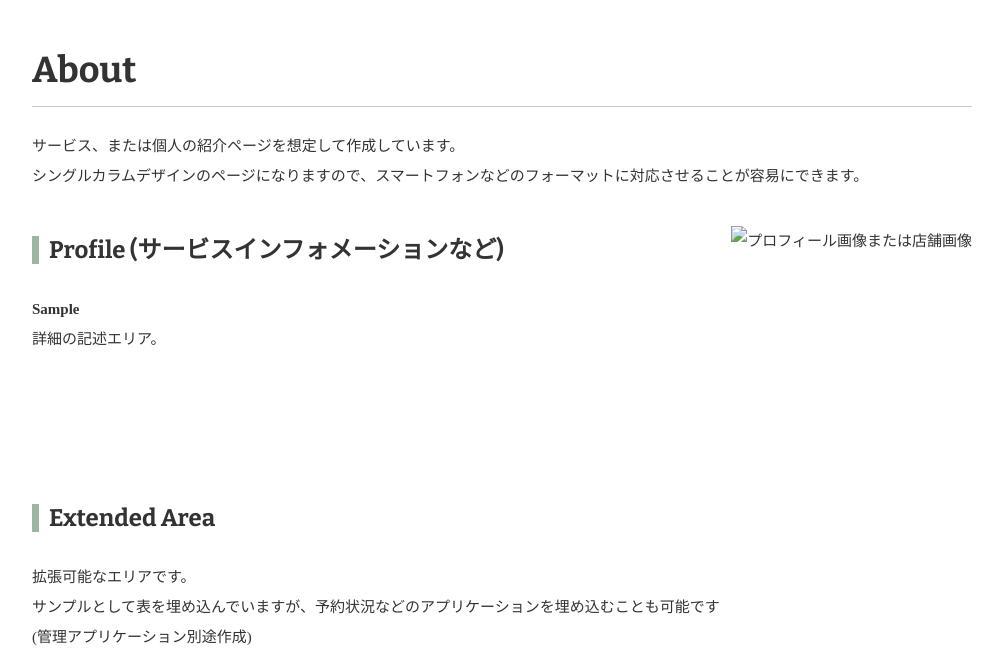
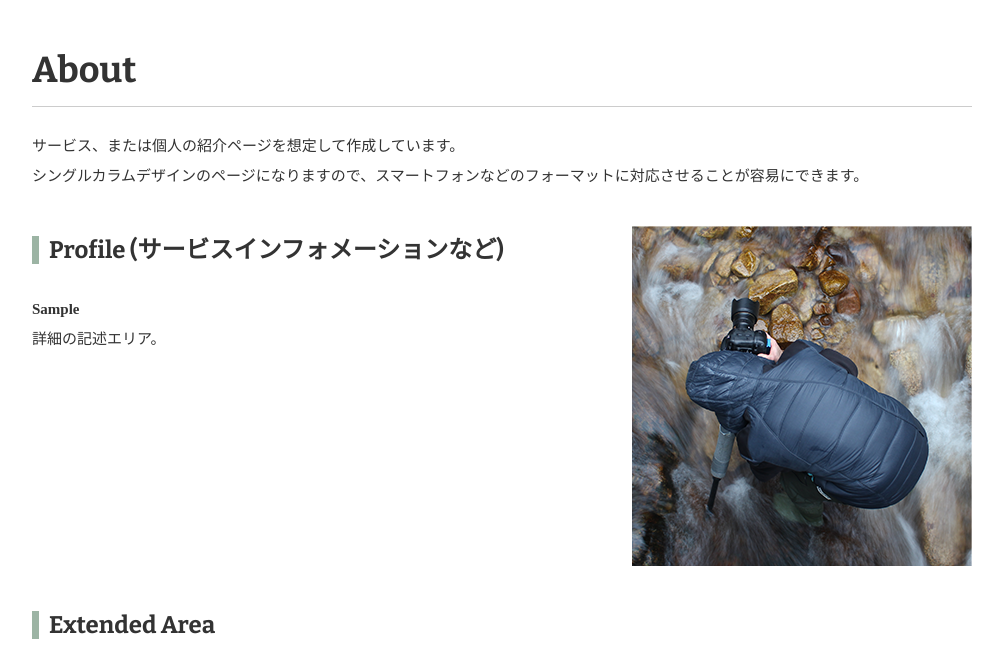
Before and after one commit to Mizuki0614/MOhp_sample, a Django app: page /about/ in a window 1280 px wide. Shown: the part 321-988 px from the top of the page, without its empty margins (138-1141 px from the left). Run offline with Django 3.2, Linux system fonts and the light colour scheme.

Commit message:
about.htmlを修正

```diff
--- a/MO/frame/templates/frame/about.html
+++ b/MO/frame/templates/frame/about.html
@@ -35,7 +35,7 @@
           <h2 class="icon">Profile (サービスインフォメーションなど)</h2>
           <p><span>Sample</span><br>詳細の記述エリア。<br><br><br><br></p>
         </div>
-        <img scr="{% static 'frame/images/about-profile.png' %}" alt="プロフィール画像または店舗画像" class="profile-image">
+        <img src="{% static 'frame/images/about-profile.png' %}" alt="プロフィール画像または店舗画像" class="profile-image">
       </section>
       <section class="career">
         <h2 class="icon">Extended Area</h2>
```
